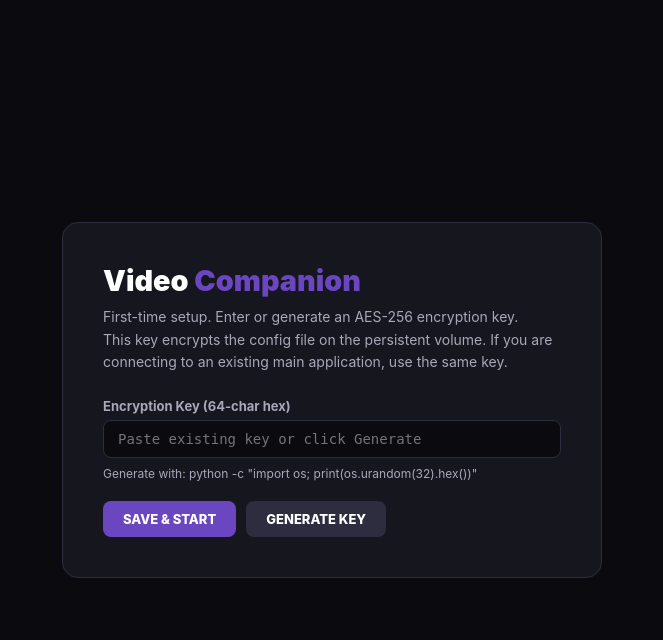
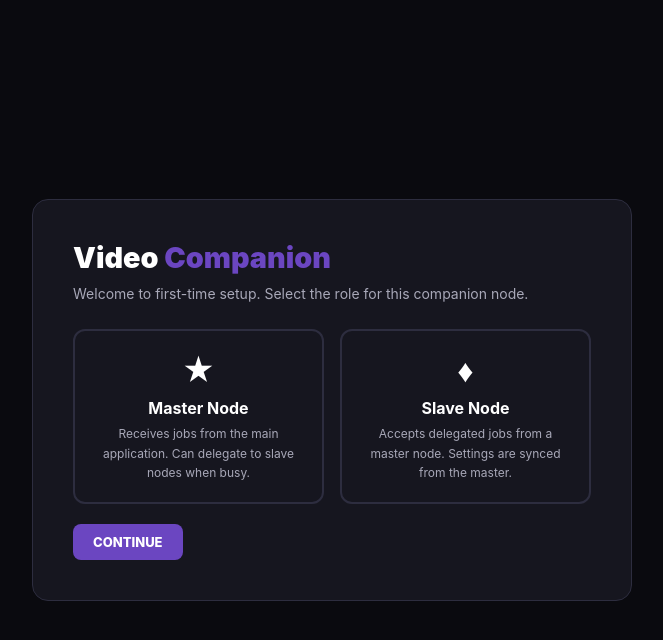
Before and after one commit to CrashMediaIT/Arctic_Wolves, a Flask app: page /setup in a window 1280 px wide. Shown: the top 640 px of the page, without its empty margins (308-971 px from the left). Run offline with Flask 3, Linux system fonts and the light colour scheme; parts of the project's set-up code (start-up, migrations or seed data) failed here and were passed over; some libraries are stand-ins or nearby versions.

Commit message:
Revise setup wizard for node roles, add settings sync, exclude hw_accel from sync
- Setup wizard asks node role first (master/slave)
- Master setup: encryption key → load existing config → RustFS → API key
- Slave setup: auto-generates encryption key, API key generation only
- Master pushes settings to slaves on add and via sync button
- hw_accel excluded from sync (slaves may have different GPU hardware)
- Master-only settings hidden in slave UI, hw_accel stays visible
- Add /api/nodes/sync and /api/nodes/pull-settings endpoints
- 110 tests pass (51 existing + 59 new)

Co-authored-by: CrashMediaIT <83320289+CrashMediaIT@users.noreply.github.com>

```diff
--- a/companion/app.py
+++ b/companion/app.py
@@ -595,48 +595,250 @@ SETUP_TEMPLATE = """<!DOCTYPE html>
 <style>
 *{margin:0;padding:0;box-sizing:border-box;font-family:'Inter',system-ui,sans-serif}
 body{background:#0A0A0F;color:#fff;display:flex;align-items:center;justify-content:center;min-height:100vh}
-.card{background:#16161F;border:1px solid #2D2D3F;border-radius:16px;padding:40px;max-width:540px;width:100%}
+.card{background:#16161F;border:1px solid #2D2D3F;border-radius:16px;padding:40px;max-width:600px;width:100%}
 h1{font-size:1.8rem;font-weight:900;margin-bottom:8px}
 h1 span{color:#6B46C1}
 p{color:#A8A8B8;font-size:14px;line-height:1.6;margin-bottom:24px}
 label{display:block;font-size:13px;font-weight:700;margin-bottom:6px;color:#A8A8B8}
-input{width:100%;padding:10px 14px;border:1px solid #2D2D3F;border-radius:8px;background:#0A0A0F;color:#fff;font-size:14px;font-family:monospace}
+input,select{width:100%;padding:10px 14px;border:1px solid #2D2D3F;border-radius:8px;background:#0A0A0F;color:#fff;font-size:14px}
+input[type=text],input[type=password]{font-family:monospace}
+select{cursor:pointer;appearance:none}
 .actions{display:flex;gap:10px;margin-top:20px}
 .btn{padding:10px 20px;border:none;border-radius:8px;cursor:pointer;font-weight:800;font-size:13px;text-transform:uppercase}
 .btn-primary{background:#6B46C1;color:#fff}.btn-primary:hover{background:#7C3AED}
 .btn-secondary{background:#2D2D3F;color:#fff}.btn-secondary:hover{background:#3D3D4F}
 .hint{color:#A8A8B8;font-size:12px;margin-top:8px}
 .error{color:#EF4444;font-size:13px;margin-top:12px;display:none}
+.success{color:#22c55e;font-size:13px;margin-top:12px;display:none}
+.step{display:none}.step.active{display:block}
+.step-indicator{display:flex;gap:8px;margin-bottom:24px}
+.step-dot{width:10px;height:10px;border-radius:50%;background:#2D2D3F}
+.step-dot.active{background:#6B46C1}
+.step-dot.done{background:#22c55e}
+.role-cards{display:grid;grid-template-columns:1fr 1fr;gap:16px;margin-bottom:20px}
+.role-card{border:2px solid #2D2D3F;border-radius:12px;padding:20px;cursor:pointer;text-align:center;transition:0.2s}
+.role-card:hover{border-color:#6B46C1}
+.role-card.selected{border-color:#6B46C1;background:rgba(107,70,193,0.1)}
+.role-card h3{font-size:16px;margin-bottom:6px}
+.role-card p{font-size:12px;margin-bottom:0}
+.role-icon{font-size:32px;margin-bottom:8px}
+.form-group{margin-bottom:16px}
+.form-row{display:grid;grid-template-columns:1fr 1fr;gap:12px}
+.api-key-box{background:#0A0A0F;border:1px solid #2D2D3F;border-radius:8px;padding:14px;font-family:monospace;font-size:13px;word-break:break-all;color:#22c55e;display:none}
 </style></head><body>
 <div class="card">
 <h1>Video <span>Companion</span></h1>
-<p>First-time setup. Enter or generate an AES-256 encryption key.<br>
-This key encrypts the config file on the persistent volume. If you are connecting
-to an existing main application, use the same key.</p>
-<form id="sf">
+
+<!-- Step 1: Node Role Selection -->
+<div class="step active" id="step-role">
+<p>Welcome to first-time setup. Select the role for this companion node.</p>
+<div class="role-cards">
+<div class="role-card" onclick="selectRole('master')" id="role-master">
+<div class="role-icon">&#9733;</div>
+<h3>Master Node</h3>
+<p>Receives jobs from the main application. Can delegate to slave nodes when busy.</p>
+</div>
+<div class="role-card" onclick="selectRole('slave')" id="role-slave">
+<div class="role-icon">&#9830;</div>
+<h3>Slave Node</h3>
+<p>Accepts delegated jobs from a master node. Settings are synced from the master.</p>
+</div>
+</div>
+<div class="error" id="err-role"></div>
+<div class="actions">
+<button type="button" class="btn btn-primary" onclick="nextFromRole()">Continue</button>
+</div>
+</div>
+
+<!-- Step 2 (Master): Encryption Key -->
+<div class="step" id="step-master-key">
+<div class="step-indicator"><span class="step-dot done"></span><span class="step-dot active"></span><span class="step-dot"></span><span class="step-dot"></span></div>
+<p><strong>Master Setup — Step 1:</strong> Enter or generate an AES-256 encryption key.<br>
+This key encrypts the config file on the persistent volume. If you have an existing key,
+entering it will load your saved settings.</p>
+<div class="form-group">
 <label for="ek">Encryption Key (64-char hex)</label>
-<input id="ek" name="key" placeholder="Paste existing key or click Generate" autocomplete="off">
+<input id="ek" type="text" placeholder="Paste existing key or click Generate" autocomplete="off">
 <div class="hint">Generate with: <code>python -c "import os; print(os.urandom(32).hex())"</code></div>
-<div class="error" id="err"></div>
+</div>
+<div class="error" id="err-key"></div>
+<div id="key-loaded-msg" class="success"></div>
 <div class="actions">
-<button type="submit" class="btn btn-primary">Save &amp; Start</button>
+<button type="button" class="btn btn-primary" onclick="saveMasterKey()">Save Key &amp; Continue</button>
 <button type="button" class="btn btn-secondary" onclick="genKey()">Generate Key</button>
 </div>
-</form>
+</div>
+
+<!-- Step 3 (Master): RustFS / S3 Setup -->
+<div class="step" id="step-master-rustfs">
+<div class="step-indicator"><span class="step-dot done"></span><span class="step-dot done"></span><span class="step-dot active"></span><span class="step-dot"></span></div>
+<p><strong>Master Setup — Step 2:</strong> Configure S3 / RustFS storage credentials.
+These are used to download source videos and upload transcoded output.
+You can also push these later from the main app.</p>
+<div class="form-row">
+<div class="form-group">
+<label for="setup-s3-endpoint">S3 Endpoint URL</label>
+<input id="setup-s3-endpoint" type="text" placeholder="https://rustfs.example.com:9000">
+</div>
+<div class="form-group">
+<label for="setup-s3-bucket">Bucket Name</label>
+<input id="setup-s3-bucket" type="text" placeholder="your-bucket-name">
+</div>
+</div>
+<div class="form-row">
+<div class="form-group">
+<label for="setup-s3-region">Region</label>
+<input id="setup-s3-region" type="text" placeholder="us-east-1" value="us-east-1">
+</div>
+<div class="form-group">
+<label for="setup-s3-access">Access Key</label>
+<input id="setup-s3-access" type="password" placeholder="Access key" autocomplete="off">
+</div>
+</div>
+<div class="form-group">
+<label for="setup-s3-secret">Secret Key</label>
+<input id="setup-s3-secret" type="password" placeholder="Secret key" autocomplete="off">
+</div>
+<div class="error" id="err-rustfs"></div>
+<div class="actions">
+<button type="button" class="btn btn-primary" onclick="saveMasterRustFS()">Save &amp; Continue</button>
+<button type="button" class="btn btn-secondary" onclick="skipRustFS()">Skip (configure later)</button>
+</div>
+</div>
+
+<!-- Step 4 (Master): API Key Generation -->
+<div class="step" id="step-master-apikey">
+<div class="step-indicator"><span class="step-dot done"></span><span class="step-dot done"></span><span class="step-dot done"></span><span class="step-dot active"></span></div>
+<p><strong>Master Setup — Step 3:</strong> Generate an API key. Copy this key into the
+main application's Game Plan Settings &rarr; Companion Server &rarr; API Key field.</p>
+<div class="form-group">
+<label>API Key</label>
+<div id="setup-api-key-box" class="api-key-box"></div>
+<div class="hint" id="setup-api-hint">Click Generate to create a new API key.</div>
+</div>
+<div class="error" id="err-apikey"></div>
+<div class="actions">
+<button type="button" class="btn btn-primary" id="gen-api-btn" onclick="setupGenerateApiKey()">Generate API Key</button>
+<button type="button" class="btn btn-secondary" id="finish-master-btn" onclick="finishSetup()" style="display:none">Finish Setup</button>
+</div>
+</div>
+
+<!-- Step 2 (Slave): API Key Generation -->
+<div class="step" id="step-slave-apikey">
+<div class="step-indicator"><span class="step-dot done"></span><span class="step-dot active"></span></div>
+<p><strong>Slave Setup:</strong> Generate an API key for this slave node.
+Copy this key and enter it when adding this slave on the master node.
+Once connected, all settings (S3, hardware acceleration, etc.) will be synced from the master.</p>
+<div class="form-group">
+<label>API Key</label>
+<div id="slave-api-key-box" class="api-key-box"></div>
+<div class="hint" id="slave-api-hint">Click Generate to create a new API key for this slave.</div>
+</div>
+<div class="error" id="err-slave"></div>
+<div class="actions">
+<button type="button" class="btn btn-primary" id="gen-slave-btn" onclick="slaveGenerateApiKey()">Generate API Key</button>
+<button type="button" class="btn btn-secondary" id="finish-slave-btn" onclick="finishSetup()" style="display:none">Finish Setup</button>
+</div>
+</div>
+
 </div>
 <script>
+var selectedRole='';
+function selectRole(role){
+ selectedRole=role;
+ document.getElementById('role-master').className='role-card'+(role==='master'?' selected':'');
+ document.getElementById('role-slave').className='role-card'+(role==='slave'?' selected':'');
+}
+function nextFromRole(){
+ var err=document.getElementById('err-role');
+ if(!selectedRole){err.textContent='Please select a node role.';err.style.display='block';return;}
+ err.style.display='none';
+ document.getElementById('step-role').className='step';
+ if(selectedRole==='master'){
+  document.getElementById('step-master-key').className='step active';
+ } else {
+  saveSlaveSetup();
+ }
+}
 function genKey(){
- const a=new Uint8Array(32);crypto.getRandomValues(a);
- document.getElementById('ek').value=Array.from(a,b=>b.toString(16).padStart(2,'0')).join('');
+ var a=new Uint8Array(32);crypto.getRandomValues(a);
+ document.getElementById('ek').value=Array.from(a,function(b){return b.toString(16).padStart(2,'0')}).join('');
 }
-document.getElementById('sf').onsubmit=async function(e){
- e.preventDefault();const err=document.getElementById('err');err.style.display='none';
- const key=document.getElementById('ek').value.trim();
+async function saveMasterKey(){
+ var err=document.getElementById('err-key');err.style.display='none';
+ var msg=document.getElementById('key-loaded-msg');msg.style.display='none';
+ var key=document.getElementById('ek').value.trim();
  if(!/^[0-9a-fA-F]{64}$/.test(key)){err.textContent='Key must be exactly 64 hex characters.';err.style.display='block';return;}
- const r=await fetch('/api/setup',{method:'POST',headers:{'Content-Type':'application/json'},body:JSON.stringify({key})});
- const d=await r.json();
- if(d.success){window.location.href='/';}else{err.textContent=d.error||'Setup failed.';err.style.display='block';}
-};
+ var r=await fetch('/api/setup',{method:'POST',headers:{'Content-Type':'application/json'},body:JSON.stringify({key:key,node_role:'master'})});
+ var d=await r.json();
+ if(!d.success){err.textContent=d.error||'Setup failed.';err.style.display='block';return;}
+ if(d.config_loaded){
+  msg.textContent='Existing settings loaded from persistent config.';msg.style.display='block';
+  if(d.s3_configured){
+   document.getElementById('setup-s3-endpoint').value=d.config.s3_endpoint||'';
+   document.getElementById('setup-s3-bucket').value=d.config.s3_bucket||'';
+   document.getElementById('setup-s3-region').value=d.config.s3_region||'us-east-1';
+  }
+ }
+ document.getElementById('step-master-key').className='step';
+ document.getElementById('step-master-rustfs').className='step active';
+}
+async function saveMasterRustFS(){
+ var err=document.getElementById('err-rustfs');err.style.display='none';
+ var payload={};
+ var v=function(id){return document.getElementById(id).value.trim()};
+ if(v('setup-s3-endpoint'))payload.s3_endpoint=v('setup-s3-endpoint');
+ if(v('setup-s3-bucket'))payload.s3_bucket=v('setup-s3-bucket');
+ if(v('setup-s3-region'))payload.s3_region=v('setup-s3-region');
+ if(v('setup-s3-access'))payload.s3_access_key=v('setup-s3-access');
+ if(v('setup-s3-secret'))payload.s3_secret_key=v('setup-s3-secret');
+ if(Object.keys(payload).length>0){
+  var r=await fetch('/api/config',{method:'PUT',headers:{'Content-Type':'application/json'},body:JSON.stringify(payload)});
+  var d=await r.json();
+  if(!r.ok){err.textContent=d.error||'Failed to save.';err.style.display='block';return;}
+ }
+ document.getElementById('step-master-rustfs').className='step';
+ document.getElementById('step-master-apikey').className='step active';
+}
+function skipRustFS(){
+ document.getElementById('step-master-rustfs').className='step';
+ document.getElementById('step-master-apikey').className='step active';
+}
+async function setupGenerateApiKey(){
+ var err=document.getElementById('err-apikey');err.style.display='none';
+ var r=await fetch('/api/generate-key',{method:'POST',headers:{'Content-Type':'application/json'}});
+ var d=await r.json();
+ if(r.ok&&d.api_key){
+  var box=document.getElementById('setup-api-key-box');
+  box.textContent=d.api_key;box.style.display='block';
+  localStorage.setItem('companion_api_key',d.api_key);
+  document.getElementById('setup-api-hint').textContent='Copy this key into the main app\\'s Game Plan Settings.';
+  document.getElementById('gen-api-btn').style.display='none';
+  document.getElementById('finish-master-btn').style.display='';
+ } else {err.textContent=d.error||'Failed to generate key.';err.style.display='block';}
+}
+async function saveSlaveSetup(){
+ var r=await fetch('/api/setup',{method:'POST',headers:{'Content-Type':'application/json'},body:JSON.stringify({node_role:'slave'})});
+ var d=await r.json();
+ if(d.success){
+  document.getElementById('step-role').className='step';
+  document.getElementById('step-slave-apikey').className='step active';
+ }
+}
+async function slaveGenerateApiKey(){
+ var err=document.getElementById('err-slave');err.style.display='none';
+ var r=await fetch('/api/generate-key',{method:'POST',headers:{'Content-Type':'application/json'}});
+ var d=await r.json();
+ if(r.ok&&d.api_key){
+  var box=document.getElementById('slave-api-key-box');
+  box.textContent=d.api_key;box.style.display='block';
+  localStorage.setItem('companion_api_key',d.api_key);
+  document.getElementById('slave-api-hint').textContent='Copy this key and enter it on the master node when adding this slave.';
+  document.getElementById('gen-slave-btn').style.display='none';
+  document.getElementById('finish-slave-btn').style.display='';
+ } else {err.textContent=d.error||'Failed to generate key.';err.style.display='block';}
+}
+function finishSetup(){window.location.href='/';}
 </script></body></html>"""
 
 
@@ -650,11 +852,44 @@ def setup_page():
 
 @app.route("/api/setup", methods=["POST"])
 def setup_save():
-    """Save the encryption key from the setup page."""
+    """Save the encryption key and node role from the setup wizard.
+
+    Master setup: requires a 64-char hex encryption key.  If the key matches
+    an existing encrypted config file the saved settings are loaded and
+    returned so the wizard can pre-populate the RustFS fields.
+
+    Slave setup: auto-generates an encryption key (slaves get their real
+    settings synced from the master later).  Only needs API key generation.
+    """
     if _get_cipher_key() is not None:
         return jsonify({"success": False, "error": "Already configured. Use Settings to change the key."}), 400
 
     data = request.get_json(silent=True) or {}
+    node_role = str(data.get("node_role", "master")).lower()
+    if node_role not in ("master", "slave"):
+        node_role = "master"
+
+    global _persisted, API_KEY, MAIN_APP_URL, HW_ACCEL, MAX_CONCURRENT_JOBS
+    global S3_ENDPOINT, S3_ACCESS_KEY, S3_SECRET_KEY, S3_BUCKET, S3_REGION
+    global S3_USE_SSL, S3_VERIFY_SSL, NODE_ROLE, SLAVE_NODES
+
+    if node_role == "slave":
+        # Slave nodes auto-generate their encryption key
+        hex_key = secrets.token_hex(32)
+        if not _write_key_file(hex_key):
+            return jsonify({"success": False, "error": "Failed to write key file. Check volume permissions."}), 500
+
+        # Save minimal config with slave role
+        _persisted = _load_persistent_config()
+        NODE_ROLE = "slave"
+        cfg = _persisted.copy() if _persisted else {}
+        cfg["node_role"] = "slave"
+        _save_persistent_config(cfg)
+        SLAVE_NODES = _load_slave_nodes()
+        logger.info("Slave setup complete — encryption key auto-generated")
+        return jsonify({"success": True, "node_role": "slave"})
+
+    # Master setup — requires explicit encryption key
     hex_key = str(data.get("key", "")).strip()
 
     if not hex_key or len(hex_key) != 64:
@@ -669,14 +904,54 @@ def setup_save():
         return jsonify({"success": False, "error": "Failed to write key file. Check volume permissions."}), 500
 
     # Reload the persisted config now that we have a key
-    global _persisted, API_KEY, MAIN_APP_URL, HW_ACCEL, MAX_CONCURRENT_JOBS
-    global S3_ENDPOINT, S3_ACCESS_KEY, S3_SECRET_KEY, S3_BUCKET, S3_REGION
-    global S3_USE_SSL, S3_VERIFY_SSL, NODE_ROLE, SLAVE_NODES
     _persisted = _load_persistent_config()
     SLAVE_NODES = _load_slave_nodes()
 
-    logger.info("Setup complete — encryption key saved")
-    return jsonify({"success": True})
+    # Check if existing config was loaded
+    config_loaded = bool(_persisted)
+    s3_configured = bool(_persisted.get("s3_endpoint"))
+
+    # Always set master role
+    NODE_ROLE = "master"
+    if _persisted:
+        # Reload runtime globals from loaded config
+        API_KEY = _persisted.get("api_key", API_KEY)
+        MAIN_APP_URL = _persisted.get("main_app_url", MAIN_APP_URL)
+        HW_ACCEL = _persisted.get("hw_accel", HW_ACCEL)
+        try:
+            MAX_CONCURRENT_JOBS = int(_persisted.get("max_concurrent_jobs", MAX_CONCURRENT_JOBS))
+        except (ValueError, TypeError):
+            pass
+        S3_ENDPOINT = _persisted.get("s3_endpoint", S3_ENDPOINT)
+        S3_ACCESS_KEY = _persisted.get("s3_access_key", S3_ACCESS_KEY)
+        S3_SECRET_KEY = _persisted.get("s3_secret_key", S3_SECRET_KEY)
+        S3_BUCKET = _persisted.get("s3_bucket", S3_BUCKET)
+        S3_REGION = _persisted.get("s3_region", S3_REGION)
+        S3_USE_SSL = str(_persisted.get("s3_use_ssl", S3_USE_SSL)).lower() in ("true", "1", "yes")
+        S3_VERIFY_SSL = str(_persisted.get("s3_verify_ssl", S3_VERIFY_SSL)).lower() in ("true", "1", "yes")
+
+    # Persist the master role into config
+    cfg = _persisted.copy() if _persisted else {}
+    cfg["node_role"] = "master"
+    _save_persistent_config(cfg)
+
+    response = {
+        "success": True,
+        "node_role": "master",
+        "config_loaded": config_loaded,
+        "s3_configured": s3_configured,
+    }
+    if config_loaded:
+        response["config"] = {
+            "s3_endpoint": S3_ENDPOINT or "",
+            "s3_bucket": S3_BUCKET or "",
+            "s3_region": S3_REGION or "us-east-1",
+            "main_app_url": MAIN_APP_URL or "",
+            "hw_accel": HW_ACCEL or "auto",
+        }
+
+    logger.info("Master setup complete — encryption key saved (config_loaded=%s)", config_loaded)
+    return jsonify(response)
 
 
 # Import redirect helper
@@ -1221,7 +1496,15 @@ def add_node():
     _save_persistent_config(cfg)
 
     logger.info("Slave node added: %s (%s)", node_name, node_url)
-    return jsonify({"success": True, "node": {"id": node_id, "url": node_url, "name": node_name}}), 201
+
+    # Automatically sync settings to the new slave node
+    sync_result = _sync_settings_to_slave(new_node)
+
+    return jsonify({
+        "success": True,
+        "node": {"id": node_id, "url": node_url, "name": node_name},
+        "settings_synced": sync_result,
+    }), 201
 
 
 @app.route("/api/nodes/<node_id>", methods=["DELETE"])
@@ -1246,6 +1529,87 @@ def remove_node(node_id):
 
     logger.info("Slave node removed: %s", node_id)
     return jsonify({"success": True, "removed": node_id})
+
+
+def _get_master_settings_payload() -> dict:
+    """Build the settings payload that the master pushes to slave nodes.
+
+    Hardware acceleration (hw_accel) is intentionally excluded because slave
+    nodes may have different GPU hardware and should configure this locally.
+    """
+    return {
+        "s3_endpoint": S3_ENDPOINT,
+        "s3_access_key": S3_ACCESS_KEY,
+        "s3_secret_key": S3_SECRET_KEY,
+        "s3_bucket": S3_BUCKET,
+        "s3_region": S3_REGION,
+        "s3_use_ssl": S3_USE_SSL,
+        "s3_verify_ssl": S3_VERIFY_SSL,
+        "main_app_url": MAIN_APP_URL,
+        "max_concurrent_jobs": MAX_CONCURRENT_JOBS,
+    }
+
+
+def _sync_settings_to_slave(node: dict) -> bool:
+    """Push the master's settings to a slave node via its /api/config endpoint.
+
+    Returns True if the slave accepted the settings, False otherwise.
+    """
+    url = node.get("url", "").rstrip("/")
+    api_key = node.get("api_key", "")
+    if not url:
+        return False
+    try:
+        headers = {"Content-Type": "application/json"}
+        if api_key:
+            headers["X-API-Key"] = api_key
+        payload = _get_master_settings_payload()
+        resp = http_requests.put(url + "/api/config", json=payload, headers=headers, timeout=10, verify=False)  # noqa: S501
+        if resp.status_code == 200:
+            logger.info("Settings synced to slave %s", url)
+            return True
+        else:
+            logger.warning("Failed to sync settings to slave %s: %s", url, resp.status_code)
+            return False
+    except Exception as exc:
+        logger.warning("Failed to sync settings to slave %s: %s", url, exc)
+        return False
+
+
+@app.route("/api/nodes/sync", methods=["POST"])
+def sync_nodes():
+    """Push the master's settings to all registered slave nodes.
+
+    Called from the master's UI when the admin wants to push updated settings
+    (e.g. after changing S3 credentials) to all slave nodes at once.
+    """
+    auth_err = _require_api_key()
+    if auth_err:
+        return auth_err
+
+    if NODE_ROLE != "master":
+        return jsonify({"error": "Only master nodes can sync settings to slaves"}), 400
+
+    results = {}
+    for node in SLAVE_NODES:
+        node_name = node.get("name", node.get("url", "unknown"))
+        results[node_name] = _sync_settings_to_slave(node)
+
+    return jsonify({"synced": results})
+
+
+@app.route("/api/nodes/pull-settings", methods=["GET"])
+def pull_settings():
+    """Return the master's settings so a slave can pull them.
+
+    This endpoint is called by slave nodes to retrieve the master's
+    configuration (S3, HW accel, etc.).  Requires API key authentication.
+    """
+    auth_err = _require_api_key()
+    if auth_err:
+        return auth_err
+
+    return jsonify(_get_master_settings_payload())
 
 
 # ---------------------------------------------------------------------------
```
Also changed, not shown: companion/templates/index.html (+59 -13 lines), tests/companion-node-support.spec.js (+217 -0 lines).
